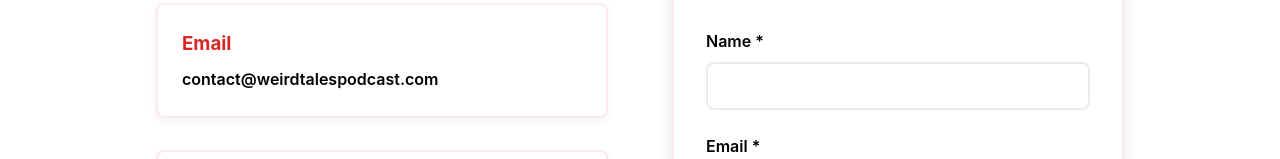
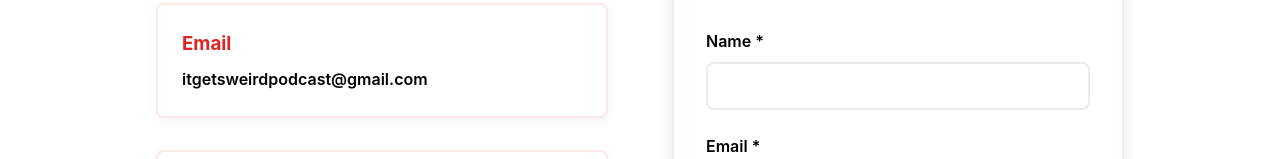
Before and after one commit to kyleresnik/igw-podcast, a React (Create React App) app in the folder client/: page /contact in a window 1280 px wide. Shown: the part 356-515 px from the top of the page. Built offline with nearby package versions, Linux system fonts and the light colour scheme.

Commit message:
fixed email

```diff
--- a/client/src/pages/Contact.tsx
+++ b/client/src/pages/Contact.tsx
@@ -69,8 +69,8 @@ const Contact: React.FC = () => {
             <div className="contact-method">
               <h3>Email</h3>
               <p>
-                <a href="mailto:contact@weirdtalespodcast.com">
-                  contact@weirdtalespodcast.com
+                <a href="mailto:itgetsweirdpodcast@gmail.com">
+                  itgetsweirdpodcast@gmail.com
                 </a>
               </p>
             </div>
```
